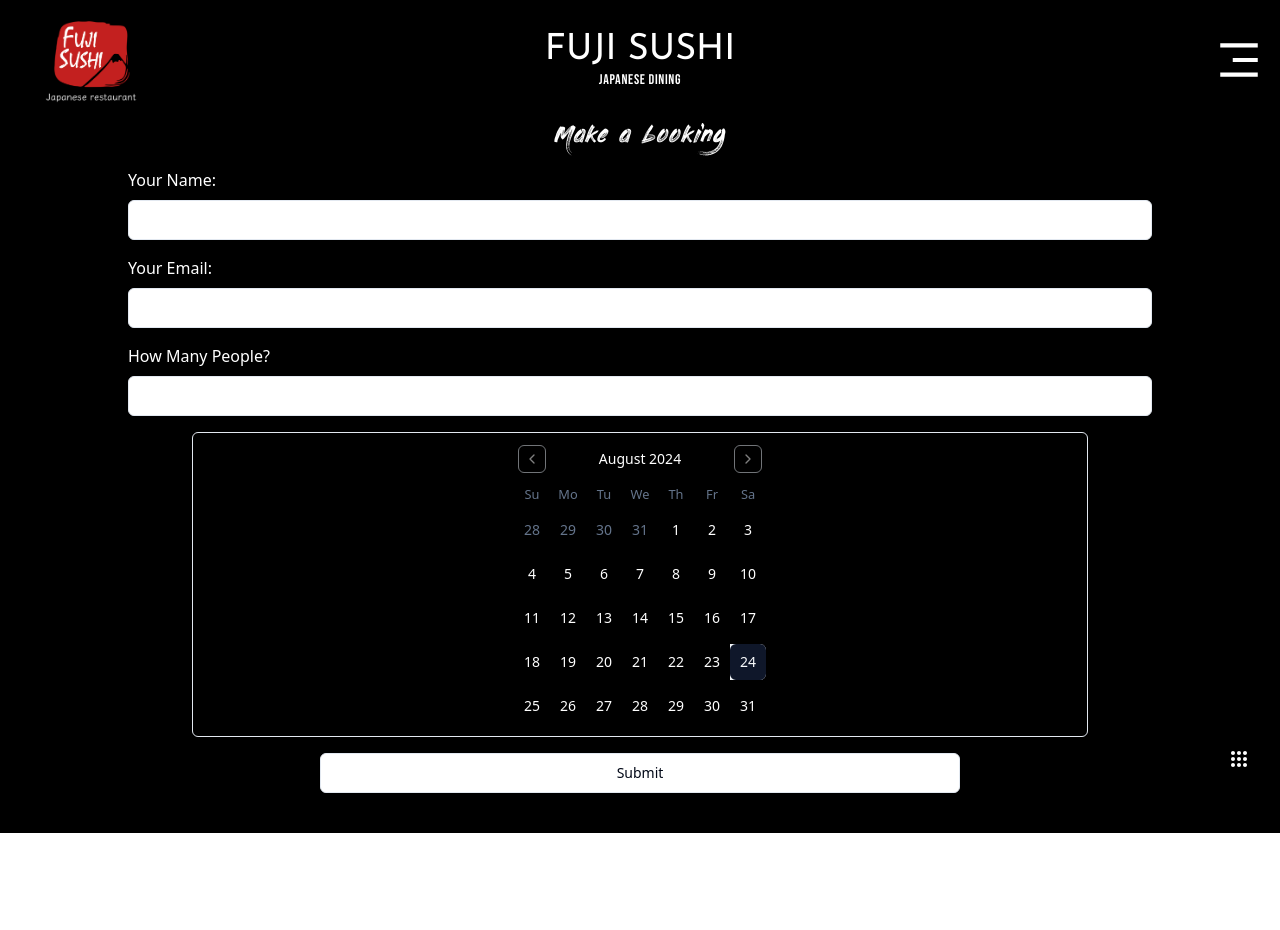
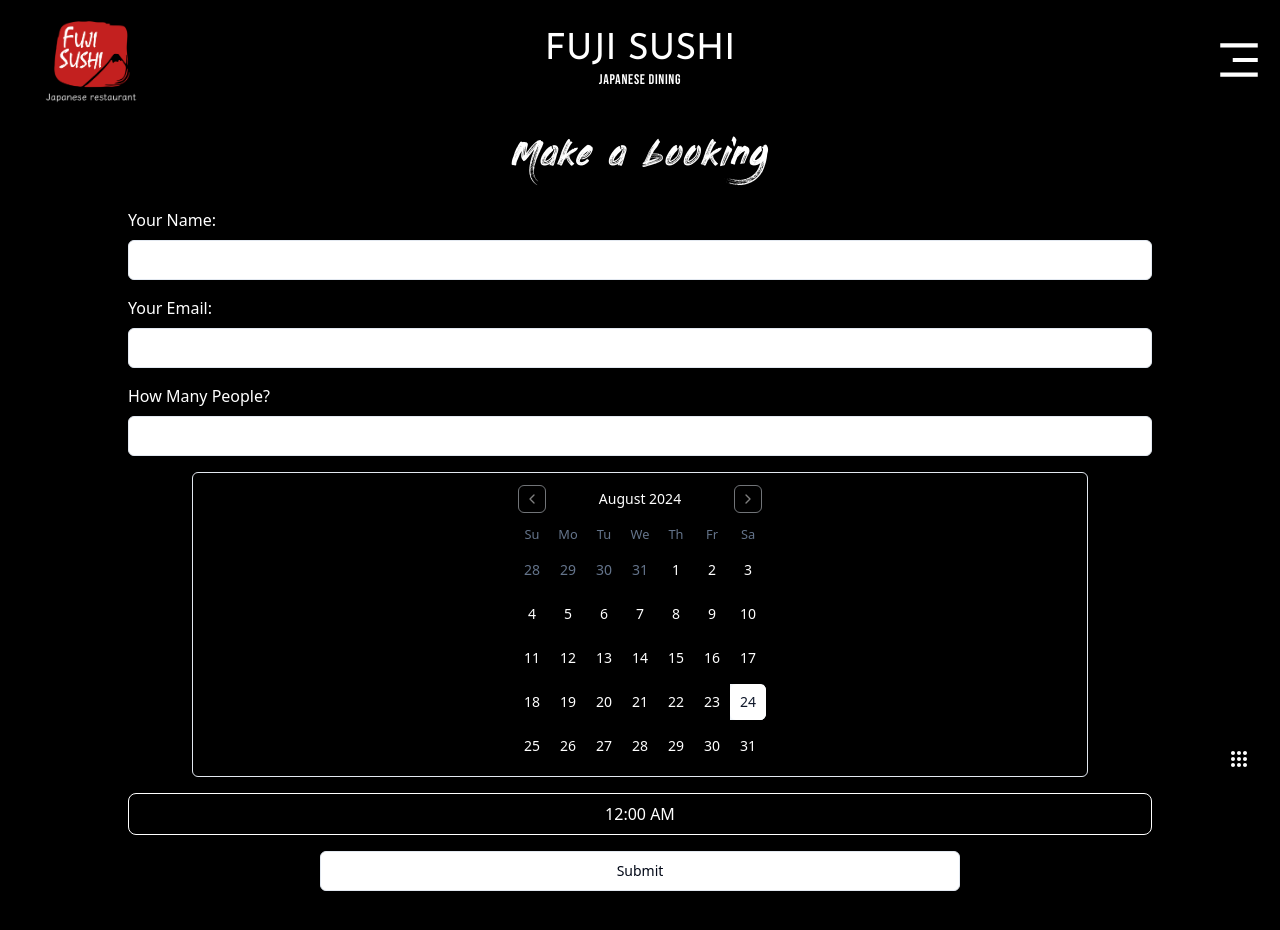
Before and after one commit to real-stanyan/Fuji_Sushi, a Next.js app: page /Booking in a window 1280 px wide. Before the commit the page ends 833 px from the top, so only its background shows below. Built offline with nearby package versions, Linux system fonts and the light colour scheme.

Commit message:
datePicker Done

```diff
--- a/app/Booking/page.jsx
+++ b/app/Booking/page.jsx
@@ -3,20 +3,28 @@
 import { Calendar } from "@/components/ui/calendar";
 import { Input } from "@/components/ui/input";
 import { Button } from "@/components/ui/button";
+import TimePicker from "@/components/ui/TimePicker";
 import emailjs from "emailjs-com";
 
 export default function Booking() {
   const [date, setDate] = React.useState(new Date());
+  const [time, setTime] = React.useState("");
   const [name, setName] = React.useState("");
   const [email, setEmail] = React.useState("");
   const [people, setPeople] = React.useState("");
+
+  // 使用 useMemo 生成格式化后的日期字符串 "x月x日"
+  const formattedDate = React.useMemo(() => {
+    return `${date.getMonth() + 1}月${date.getDate()}日`;
+  }, [date]);
 
   const handleSubmit = async () => {
     const templateParams = {
       name,
       email,
       people,
-      booking_date: date.toDateString(),
+      time,
+      booking_date: formattedDate,
     };
 
     try {
@@ -34,7 +42,7 @@
 
   return (
     <div className="flex flex-col items-center bg-black w-[100vw] min-h-[100vh] pt-[90px] md:pt-[120px] space-y-4 pb-[40px]">
-      <h1 className="text-white font-pwc text-2xl">Make a booking</h1>
+      <h1 className="text-white font-pwc text-4xl my-4">Make a booking</h1>
       <div className="text-white px-[10vw] space-y-2 w-full">
         <h1>Your Name:</h1>
         <Input
@@ -52,7 +60,7 @@
         />
       </div>
       <div className="text-white px-[10vw] space-y-2 w-full">
-        <h1>How Many People? </h1>
+        <h1>How Many People?</h1>
         <Input
           type="number"
           value={people}
@@ -60,14 +68,13 @@
           className="text-black"
         />
       </div>
-
       <Calendar
         mode="single"
         selected={date}
         onSelect={setDate}
         className="rounded-md border shadow text-white w-[70%] mx-auto flex justify-evenly"
       />
-
+      <TimePicker onTimeChange={setTime} />
       <Button variant="outline" className="w-[50vw]" onClick={handleSubmit}>
         Submit
       </Button>
--- /dev/null
+++ b/app/Material3TimePicker.css
@@ -0,0 +1,149 @@
+/* 整体容器 */
+.time-picker-container {
+  position: relative;
+  display: inline-block;
+}
+
+/* 显示当前时间的按钮 */
+.time-display {
+  font-size: 1rem;
+  padding: 0.5rem 1rem;
+  background-color: #000; /* 黑色背景 */
+  border: 1px solid white; /* 主题色边框 */
+  border-radius: 8px;
+  color: #fff; /* 白色文字 */
+  cursor: pointer;
+}
+
+/* 弹窗遮罩 */
+.modal-overlay {
+  position: fixed;
+  top: 0;
+  left: 0;
+  width: 100%;
+  height: 100%;
+  background-color: rgba(0, 0, 0, 0.8); /* 深黑遮罩 */
+  display: flex;
+  align-items: center;
+  justify-content: center;
+  z-index: 999;
+}
+
+/* 弹窗内容 */
+.modal-content {
+  border: 1px solid rgba(195, 32, 30, 0.5);
+  background-color: #000; /* 黑色背景 */
+  border-radius: 16px;
+  padding: 1rem;
+  min-width: 280px;
+  max-width: 90%;
+  box-shadow: 0 2px 10px rgba(0, 0, 0, 0.2);
+  color: #fff; /* 白色文字 */
+}
+
+/* 时间选择器头部 */
+.time-picker-header {
+  display: flex;
+  justify-content: space-between;
+  align-items: center;
+  margin-bottom: 1rem;
+}
+
+/* 当前选中时间显示 */
+.selected-time {
+  font-size: 1.5rem;
+  font-weight: bold;
+  color: #fff;
+}
+
+/* AM/PM 开关容器 */
+.ampm-switch {
+  display: flex;
+  border: 1px solid #c3201e; /* 主题色边框 */
+  border-radius: 8px;
+  overflow: hidden;
+}
+
+/* 单个 AM/PM 按钮 */
+.ampm-button {
+  padding: 0.5rem 1rem;
+  background-color: #333; /* 深灰背景 */
+  border: none;
+  cursor: pointer;
+  font-size: 0.9rem;
+  transition: background-color 0.2s;
+  flex: 1;
+  color: #fff;
+}
+
+.ampm-button:not(:last-child) {
+  border-right: 1px solid #c3201e; /* 主题色分割线 */
+}
+
+/* 当前选中状态，使用主题色 */
+.ampm-button.active {
+  background-color: #c3201e;
+  color: #fff;
+}
+
+/* 拨盘容器 */
+.dial-container {
+  position: relative;
+  width: 200px;
+  height: 200px;
+  margin: 0 auto;
+}
+
+/* 拨盘背景 */
+.dial {
+  position: relative;
+  width: 200px;
+  height: 200px;
+  border-radius: 50%;
+  background-color: #222; /* 深灰背景 */
+}
+
+/* 拨盘数字按钮 */
+.dial-number {
+  position: absolute;
+  transform: translate(-50%, -50%);
+  background: none;
+  border: none;
+  font-size: 1rem;
+  cursor: pointer;
+  border-radius: 50%;
+  width: 36px;
+  height: 36px;
+  color: #fff; /* 白色文字 */
+}
+
+.dial-number:hover {
+  background-color: rgba(195, 32, 30, 0.2); /* 主题色透明背景 */
+}
+
+/* 拨盘中心点 */
+.dial-center {
+  position: absolute;
+  width: 12px;
+  height: 12px;
+  background-color: #c3201e; /* 主题色 */
+  border-radius: 50%;
+  top: 50%;
+  left: 50%;
+  transform: translate(-50%, -50%);
+}
+
+/* 底部按钮区域 */
+.time-picker-footer {
+  margin-top: 1rem;
+  text-align: right;
+}
+
+/* 返回按钮 */
+.back-button {
+  background: none;
+  border: none;
+  color: #c3201e; /* 主题色 */
+  cursor: pointer;
+  font-size: 0.9rem;
+}
--- /dev/null
+++ b/components/ui/TimePicker.jsx
@@ -0,0 +1,119 @@
+import React, { useState } from "react";
+import "@/app/Material3TimePicker.css";
+
+const HOURS_12 = [...Array(12).keys()].map((i) => (i === 0 ? 12 : i));
+const MINUTES = [...Array(60).keys()].filter((m) => m % 5 === 0); // 简化显示每5分钟一个
+
+export default function TimePicker({ initialTime, onTimeChange }) {
+  const [isOpen, setIsOpen] = useState(false);
+  const [step, setStep] = useState("hour"); // 'hour' 或 'minute'
+  const [selectedHour, setSelectedHour] = useState(
+    initialTime ? initialTime.getHours() % 12 || 12 : 12
+  );
+  const [selectedMinute, setSelectedMinute] = useState(
+    initialTime ? initialTime.getMinutes() : 0
+  );
+  const [ampm, setAmpm] = useState(
+    initialTime ? (initialTime.getHours() >= 12 ? "PM" : "AM") : "AM"
+  );
+
+  const handleHourSelect = (hour) => {
+    setSelectedHour(hour);
+    setStep("minute");
+  };
+
+  const handleMinuteSelect = (minute) => {
+    setSelectedMinute(minute);
+    setIsOpen(false);
+    if (onTimeChange) {
+      onTimeChange(formattedTimeWith(minute));
+    }
+  };
+
+  // 新增：接收分钟参数进行格式化
+  const formattedTimeWith = (minute) => {
+    const pad = (n) => n.toString().padStart(2, "0");
+    return `${pad(selectedHour)}:${pad(minute)} ${ampm}`;
+  };
+
+  // 格式化时间为 "xx:xxam/pm" 格式（去掉空格）
+  const formattedTime = () => {
+    const pad = (n) => n.toString().padStart(2, "0");
+    return `${pad(selectedHour)}:${pad(selectedMinute)} ${ampm}`;
+  };
+
+  const renderDial = (numbers, onSelect) => {
+    const radius = 100;
+    const center = radius;
+    return (
+      <div className="dial">
+        {numbers.map((num, index) => {
+          const angle = (index / numbers.length) * 2 * Math.PI - Math.PI / 2;
+          const x = center + radius * 0.7 * Math.cos(angle);
+          const y = center + radius * 0.7 * Math.sin(angle);
+          return (
+            <button
+              key={num}
+              className="dial-number"
+              style={{ left: `${x}px`, top: `${y}px` }}
+              onClick={() => onSelect(num)}
+              aria-label={`Select ${num}`}
+            >
+              {num}
+            </button>
+          );
+        })}
+        <div className="dial-center" />
+      </div>
+    );
+  };
+
+  return (
+    <div className="time-picker-container w-[80vw]">
+      <button
+        className="time-display w-full"
+        onClick={() => {
+          setIsOpen(true);
+          setStep("hour");
+        }}
+      >
+        {formattedTime()}
+      </button>
+      {isOpen && (
+        <div className="modal-overlay" onClick={() => setIsOpen(false)}>
+          <div className="modal-content" onClick={(e) => e.stopPropagation()}>
+            <div className="time-picker-header">
+              <div className="selected-time">{formattedTime()}</div>
+              <div className="ampm-switch">
+                <button
+                  className={`ampm-button ${ampm === "AM" ? "active" : ""}`}
+                  onClick={() => setAmpm("AM")}
+                >
+                  AM
+                </button>
+                <button
+                  className={`ampm-button ${ampm === "PM" ? "active" : ""}`}
+                  onClick={() => setAmpm("PM")}
+                >
+                  PM
+                </button>
+              </div>
+            </div>
+            <div className="dial-container">
+              {step === "hour"
+                ? renderDial(HOURS_12, handleHourSelect)
+                : renderDial(MINUTES, handleMinuteSelect)}
+            </div>
+            {step === "minute" && (
+              <div className="time-picker-footer">
+                <button onClick={() => setStep("hour")} className="back-button">
+                  Back
+                </button>
+              </div>
+            )}
+          </div>
+        </div>
+      )}
+    </div>
+  );
+}
--- a/components/ui/calendar.jsx
+++ b/components/ui/calendar.jsx
@@ -1,66 +1,71 @@
 "use client";
-import * as React from "react"
-import { ChevronLeft, ChevronRight } from "lucide-react"
-import { DayPicker } from "react-day-picker"
+import * as React from "react";
+import { ChevronLeft, ChevronRight } from "lucide-react";
+import { DayPicker } from "react-day-picker";
 
-import { cn } from "@/lib/utils"
-import { buttonVariants } from "@/components/ui/button"
+import { cn } from "@/lib/utils";
+import { buttonVariants } from "@/components/ui/button";
 
-function Calendar({
-  className,
-  classNames,
-  showOutsideDays = true,
-  ...props
-}) {
+function Calendar({ className, classNames, showOutsideDays = true, ...props }) {
   return (
-    (<DayPicker
+    <DayPicker
       showOutsideDays={showOutsideDays}
-      className={cn("p-3", className)}
+      className={cn("p-3 dark:bg-slate-800", className)}
       classNames={{
-        months: "flex flex-col sm:flex-row space-y-4 sm:space-x-4 sm:space-y-0",
-        month: "space-y-4",
-        caption: "flex justify-center pt-1 relative items-center",
-        caption_label: "text-sm font-medium",
+        months:
+          "flex flex-col sm:flex-row space-y-4 sm:space-x-4 sm:space-y-0 dark:bg-slate-800",
+        month: "space-y-4 dark:text-slate-200",
+        caption:
+          "flex justify-center pt-1 relative items-center dark:text-slate-200",
+        caption_label: "text-sm font-medium dark:text-slate-200",
         nav: "space-x-1 flex items-center",
         nav_button: cn(
           buttonVariants({ variant: "outline" }),
-          "h-7 w-7 bg-transparent p-0 opacity-50 hover:opacity-100"
+          "h-7 w-7 bg-transparent p-0 opacity-50 hover:opacity-100 dark:border-slate-600 dark:text-slate-200"
         ),
         nav_button_previous: "absolute left-1",
         nav_button_next: "absolute right-1",
         table: "w-full border-collapse space-y-1",
         head_row: "flex",
         head_cell:
-          "text-muted-foreground rounded-md w-9 font-normal text-[0.8rem]",
+          "text-muted-foreground rounded-md w-9 font-normal text-[0.8rem] dark:text-slate-300",
         row: "flex w-full mt-2",
-        cell: "h-9 w-9 text-center text-sm p-0 relative [&:has([aria-selected].day-range-end)]:rounded-r-md [&:has([aria-selected].day-outside)]:bg-accent/50 [&:has([aria-selected])]:bg-accent first:[&:has([aria-selected])]:rounded-l-md last:[&:has([aria-selected])]:rounded-r-md focus-within:relative focus-within:z-20",
+        cell: "h-9 w-9 text-center text-sm p-0 relative [&:has([aria-selected].day-range-end)]:rounded-r-md [&:has([aria-selected].day-outside)]:bg-accent/50 [&:has([aria-selected])]:bg-accent first:[&:has([aria-selected])]:rounded-l-md last:[&:has([aria-selected])]:rounded-r-md focus-within:relative focus-within:z-20 dark:bg-slate-700",
         day: cn(
           buttonVariants({ variant: "ghost" }),
-          "h-9 w-9 p-0 font-normal aria-selected:opacity-100"
+          "h-9 w-9 p-0 font-normal aria-selected:opacity-100 dark:text-slate-200"
         ),
         day_range_end: "day-range-end",
         day_selected:
-          "bg-primary text-primary-foreground hover:bg-primary hover:text-primary-foreground focus:bg-primary focus:text-primary-foreground",
-        day_today: "bg-accent text-accent-foreground",
+          "bg-[white] text-[black] hover:bg-[white/50] hover:text-[black] focus:bg-[white/80] focus:text-[black] dark:bg-primary-dark dark:text-primary-foreground",
+        day_today:
+          "bg-[grey] text-accent-foreground dark:bg-accent-dark dark:text-accent-foreground",
         day_outside:
-          "day-outside text-muted-foreground aria-selected:bg-accent/50 aria-selected:text-muted-foreground",
-        day_disabled: "text-muted-foreground opacity-50",
+          "day-outside text-muted-foreground aria-selected:bg-accent/50 aria-selected:text-muted-foreground dark:text-slate-500",
+        day_disabled: "text-muted-foreground opacity-50 dark:text-slate-500",
         day_range_middle:
-          "aria-selected:bg-accent aria-selected:text-accent-foreground",
+          "aria-selected:bg-accent aria-selected:text-accent-foreground dark:bg-accent-dark dark:text-accent-foreground",
         day_hidden: "invisible",
         ...classNames,
       }}
       components={{
         IconLeft: ({ className, ...props }) => (
-          <ChevronLeft className={cn("h-4 w-4", className)} {...props} />
+          <ChevronLeft
+            className={cn("h-4 w-4 dark:text-slate-200", className)}
+            {...props}
+          />
         ),
         IconRight: ({ className, ...props }) => (
-          <ChevronRight className={cn("h-4 w-4", className)} {...props} />
+          <ChevronRight
+            className={cn("h-4 w-4 dark:text-slate-200", className)}
+            {...props}
+          />
         ),
       }}
-      {...props} />)
+      {...props}
+    />
   );
 }
-Calendar.displayName = "Calendar"
+Calendar.displayName = "Calendar";
 
-export { Calendar }
+export { Calendar };
```
